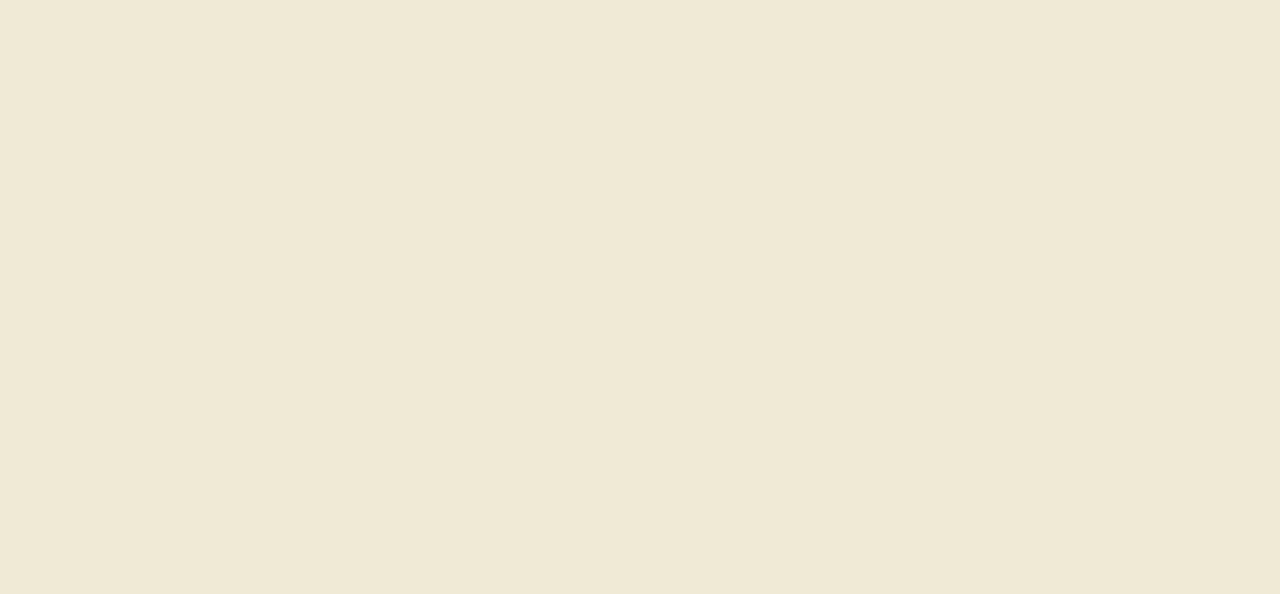
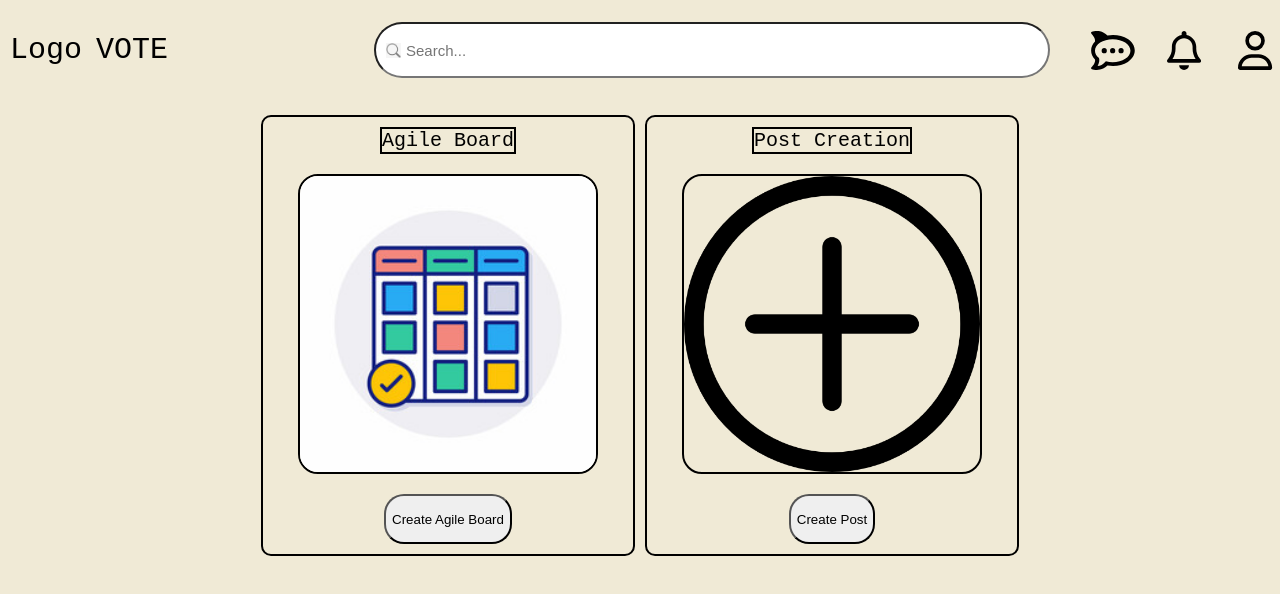
Before and after one commit to Kitkamseng/FinalYearProject, a React (Create React App) app: page /selectionpage in a window 1280 px wide. Before the commit this address had no page. Shown: the top 594 px of the page. Built offline with nearby package versions, Linux system fonts and the light colour scheme.

Commit message:
Selection Page Added

```diff
--- a/src/App.jsx
+++ b/src/App.jsx
@@ -6,6 +6,7 @@ import HomePage from './pages/HomePage';
 import AdminPage from './pages/AdminPage';
 import EditUser from './Users/EditUser';
 import PostCreation from './pages/PostCreation';
+import SelectionPage from './pages/SelectionPage';
 import { useState } from 'react';
 
 function App() {
@@ -39,6 +40,10 @@ function App() {
           exact path='/postcreation'
           Component={PostCreation}
         />
+        <Route
+          exact path='/selectionpage'
+          Component={SelectionPage}
+        />
       </Routes>
     </Router>
   );
--- a/src/components/PersonalProjects.jsx
+++ b/src/components/PersonalProjects.jsx
@@ -10,7 +10,7 @@ function PersonalProjects(){
 
 
     const handleCreatePost= () => {
-        navigate('/postcreation');
+        navigate('/selectionpage');
     }
 
     return (
--- /dev/null
+++ b/src/pages/SelectionPage.css
@@ -0,0 +1,123 @@
+.selection-container{
+    /* border-color: black;
+    border-width: 2px;
+    border-style: solid; */
+
+    display: flex;
+    justify-content: center;
+    align-items: center;
+
+    width: 100%;
+    height: 100%;
+}
+
+.selection-box{
+    /* border-color: black;
+    border-width: 2px;
+    border-style: solid; */
+
+    width: 60%;
+    margin: 10px;
+
+    display: flex;
+    flex-direction: row;
+    align-items: center;
+    justify-content: center;
+}
+
+.agile-board-box{
+    border-color: black;
+    border-width: 2px;
+    border-style: solid;
+    border-radius: 10px;
+
+    width: 50%;
+    height: 90%;
+
+    transition: transform 0.3s;
+
+    display: flex;
+    flex-direction: column;
+    align-items: center;
+
+    margin: 5px;
+}
+
+.agile-board-box:hover{
+    transform: scale(0.9);
+    transition-delay: 0.1s;
+}
+
+.agile-board-box img {
+    border-color: black;
+    border-width: 2px;
+    border-style: solid;
+    border-radius: 20px;
+
+    width: 80%;
+    height: 100%;
+
+    margin: 10px;
+}
+
+.agile-board-box button{
+    border-radius: 20px;
+
+    min-height: 50px;
+
+    margin: 10px;
+}
+
+
+.post-card{
+    border-color: black;
+    border-width: 2px;
+    border-style: solid;
+    border-radius: 10px;
+
+    width: 50%;
+    height: 90%;
+
+    transition: transform 0.3s;
+
+    display: flex;
+    flex-direction: column;
+    align-items: center;
+
+    margin: 5px;
+}
+
+.post-card:hover{
+    transform: scale(0.9);
+    transition-delay: 0.1s;
+}
+
+.board-title{
+    border-color: black;
+    border-width: 2px;
+    border-style: solid;
+
+    font-size: 20px;
+
+    margin: 10px;
+}
+
+.post-card img{
+    border-color: black;
+    border-width: 2px;
+    border-style: solid;
+    border-radius: 20px;
+
+    width: 80%;
+    height: 100%;
+
+    margin: 10px;
+}
+
+.post-card button{
+    border-radius: 20px;
+
+    min-height: 50px;
+
+    margin: 10px;
+}
--- /dev/null
+++ b/src/pages/SelectionPage.jsx
@@ -0,0 +1,49 @@
+import React from "react";
+import './SelectionPage.css';
+import agileBoardImage from './../images/agile-board.jpg';
+import postCreationPlus from './../images/Post-creation.png';
+import Header from './../components/Header';
+import { useNavigate } from "react-router-dom";
+
+function SelectionPage() {
+
+    let navigate = useNavigate();
+
+    const handlePostCreate = () => {
+        navigate('/postcreation');
+    }
+
+    return(
+        <>
+            <Header />
+            <div className="selection-container">
+                <div className="selection-box">
+                    <div className="agile-board-box">
+                        <div className="board-title">
+                        Agile Board
+                        </div>
+                        <img src={agileBoardImage} alt="agile-board-image" />
+                        <button>
+                            Create Agile Board
+                        </button>
+                    </div>
+                    <div
+                        className="post-card"
+                        onClick={handlePostCreate}
+                    >
+                        <div className="board-title">
+                        Post Creation
+                        </div>
+                        <img src={postCreationPlus} alt='post-creation-plus' />
+                        <button>
+                            Create Post
+                        </button>
+                    </div>
+                </div>
+            </div>
+        </>
+    )
+};
+
+
+export default SelectionPage;
```
Also changed, not shown: src/images/Post-creation.png (added), src/images/agile-board.jpg (added).
